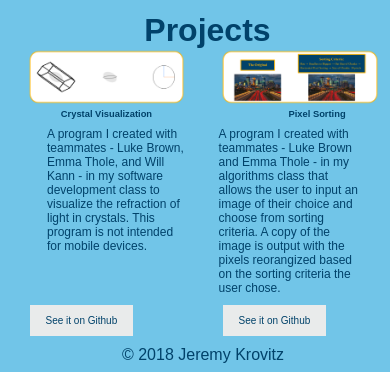
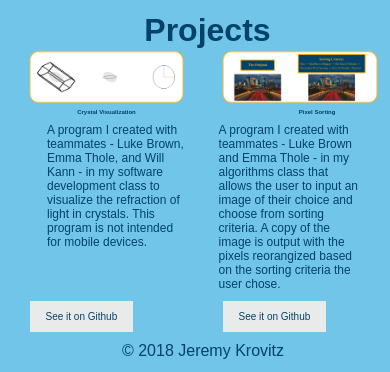
Before and after one commit to jkrovitz/jkrovitz, a PHP site: page / in a window 390 px wide. Shown: the part 603-975 px from the top of the page. Run offline with PHP 8.4, Linux system fonts and the light colour scheme; some libraries are stand-ins or nearby versions.

Commit message:
Responsiveness change

```diff
--- a/index.css
+++ b/index.css
@@ -290,7 +290,7 @@ div.pixelInteractive {
 div.projectTitles{
     width: 90%;
     margin: auto;
-    font-size: 50%;
+    font-size: 20%;
     position: static;
 }
 
```
